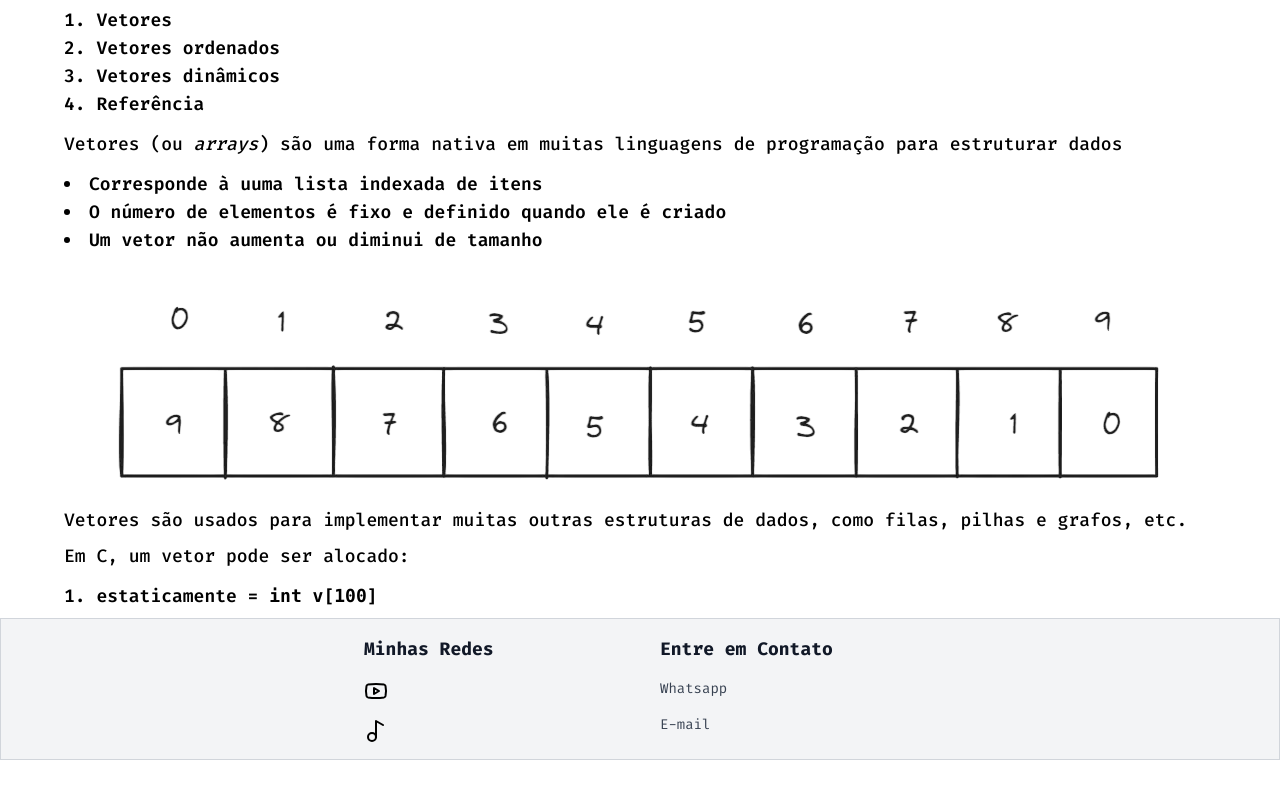
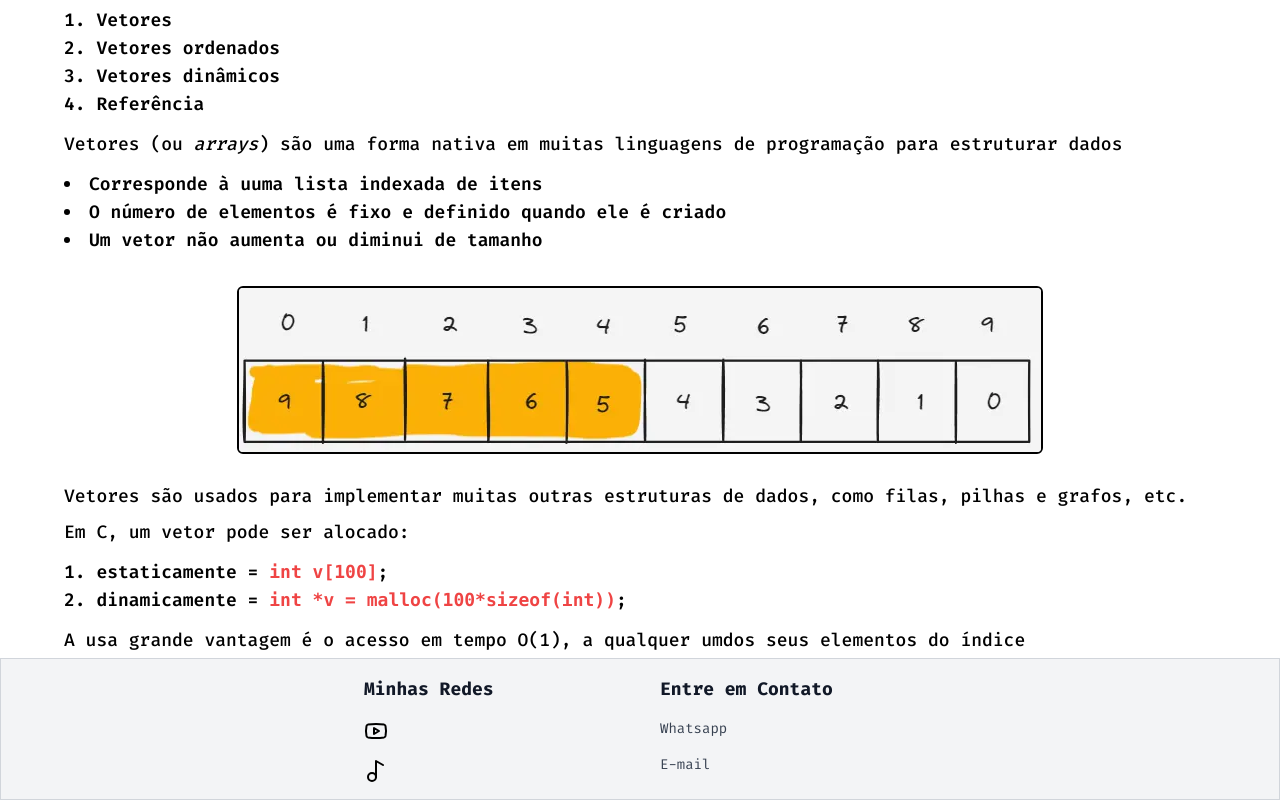
Before and after one commit to Italo-Thiago/Portfolio, a React (Vite) app in the folder Front-End/: page /c_data_structure in a window 1280 px wide. Shown: the part 1973-2773 px from the top of the page. Before the commit the page ends 2733 px from the top, so only its background shows below. Built offline with nearby package versions, Linux system fonts and the light colour scheme.

Commit message:
style(index.css): Codes are now red

```diff
--- a/Front-End/src/index.css
+++ b/Front-End/src/index.css
@@ -1,3 +1,7 @@
 @tailwind base;
 @tailwind components;
 @tailwind utilities;
+
+code {
+    @apply text-red-500;
+}
--- a/Front-End/src/views/components/Image.tsx
+++ b/Front-End/src/views/components/Image.tsx
@@ -1,8 +1,8 @@
 export const Image = ({ Src, Alt }: {Src: string, Alt: string}) => {
     return (
         <>
-            <div className="relative w-full h-full flex items-center justify-center py-4">
-                <img className="max-w-full max-h-full object-contain px-6" src={Src} alt={Alt} />
+            <div className="relative w-full h-full flex items-center justify-center p-6">
+                <img className="max-w-full max-h-full object-contain rounded-md border-2 border-black" src={Src} alt={Alt} />
             </div>
         </>
     );
--- a/Front-End/src/views/pages/data_structures/C_Data_Structure.tsx
+++ b/Front-End/src/views/pages/data_structures/C_Data_Structure.tsx
@@ -98,8 +98,10 @@ export const C_Data_Structure = () => {
 
             <Text Text="Em C, um vetor pode ser alocado:" />
             <Number_Point Itens={[
-                "estaticamente = <code>int v[100]</code>",
+                "estaticamente = <code>int v[100]</code>;",
+                "dinamicamente = <code>int *v = malloc(100*sizeof(int))</code>;"
             ]} />
+            <Text Text="A usa grande vantagem é o acesso em tempo O(1), a qualquer umdos seus elementos do índice" />
         </>
     );
 }
```
Also changed, not shown: Front-End/src/assets/image/Vector.webp.
